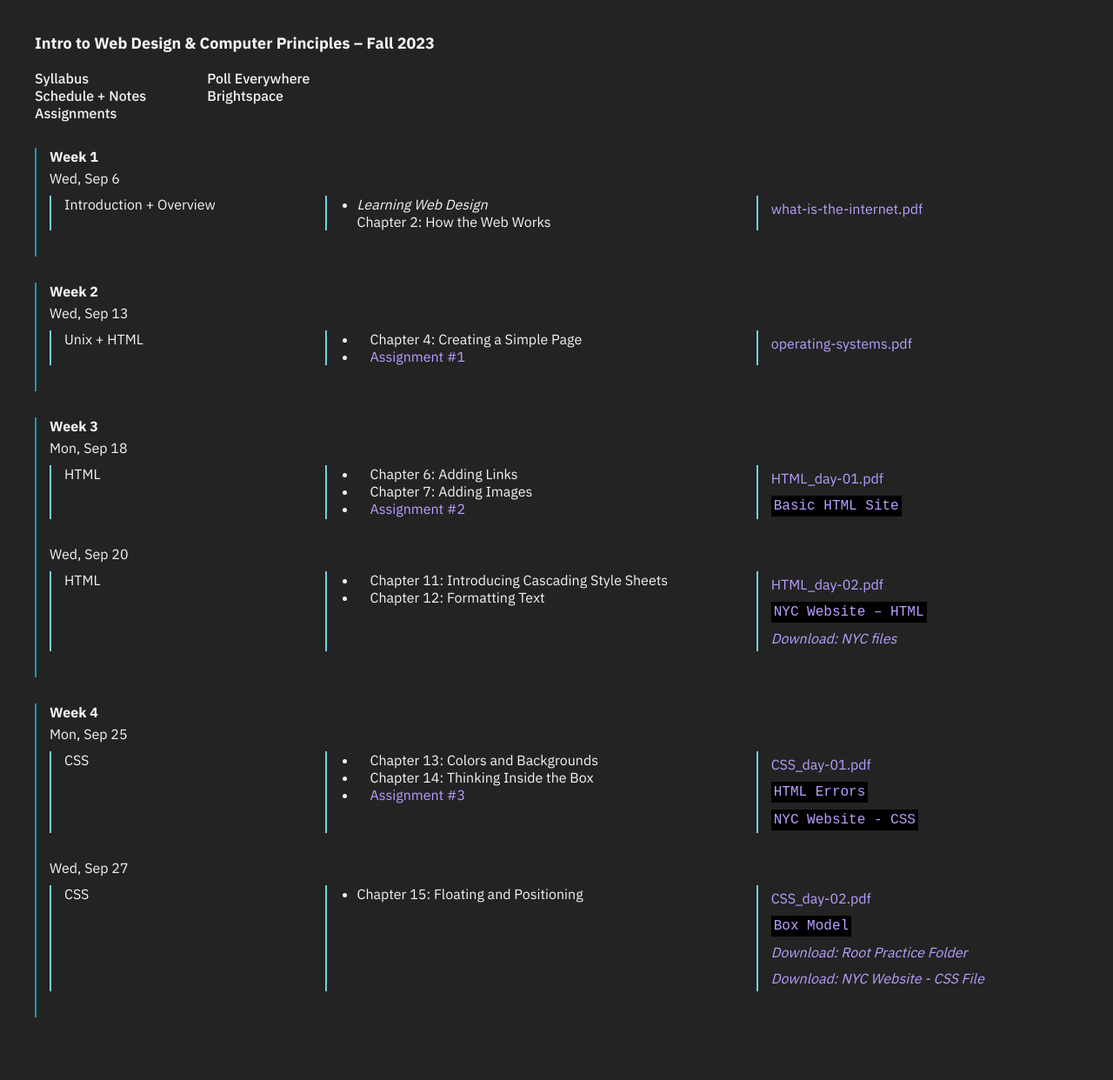
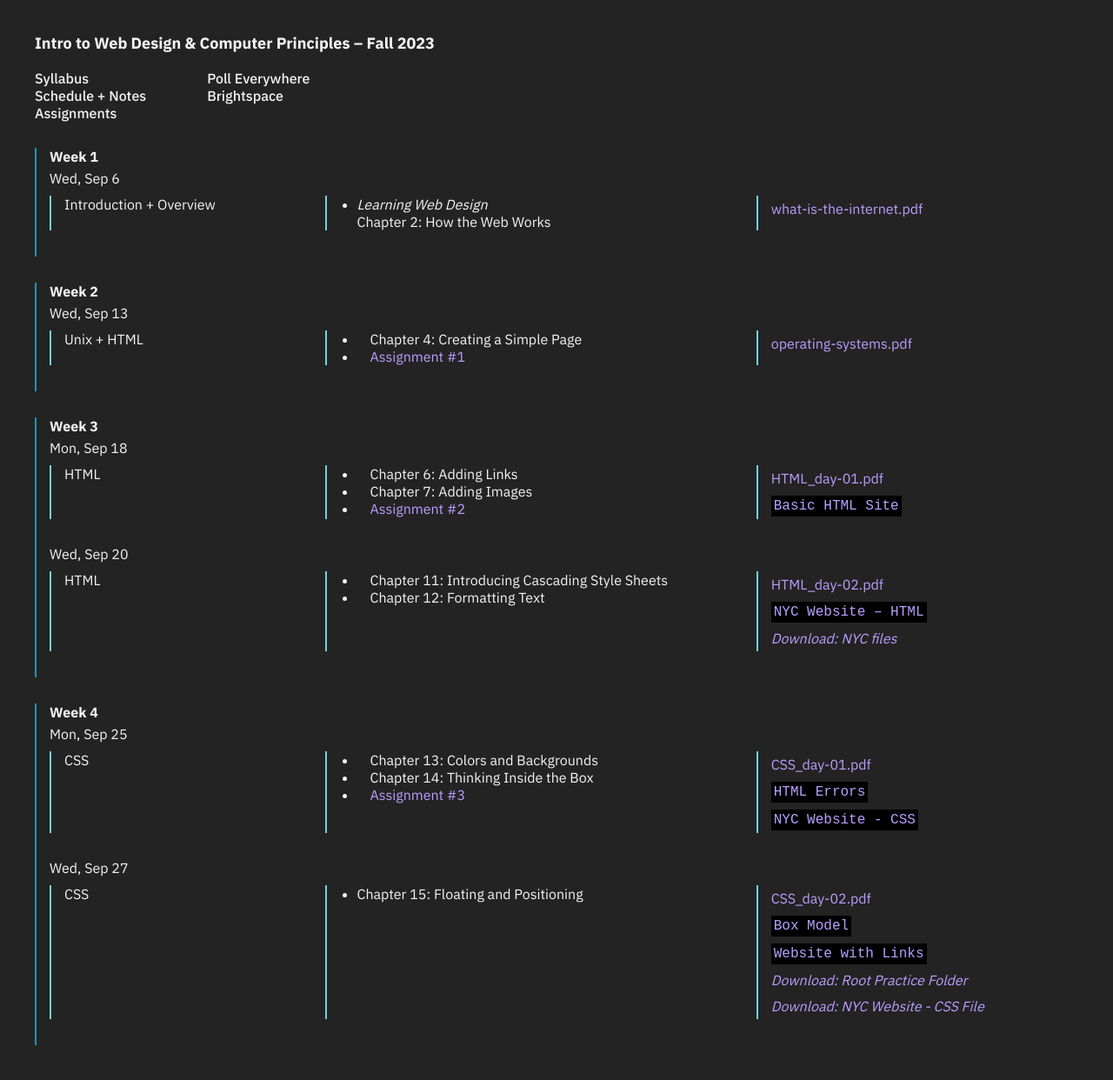
Before and after one commit to emilydidthis/CSCI-UA.004-Fall23, a Jekyll site: the page built from schedule.markdown, in a window 1280 px wide. Shown: the whole page at 87% size. Built offline with Jekyll 4.4.1, drawn with Linux system fonts in a browser that asks for light colours; before the commit the page ends 1210 px from its top, so only the background shows below that.

Commit message:
added link reference website

```diff
--- a/_data/schedule.yaml
+++ b/_data/schedule.yaml
@@ -74,6 +74,9 @@ schedule:
         - name: Box Model
           path: /demos/box-model/
           type: code
+        - name: Website with Links
+          path: /demos/link-reference/
+          type: code
         - name: "Download: Root Practice Folder"
           path: /assets/files/root.zip
           type: download
```
Also changed, not shown: 2 other files.
